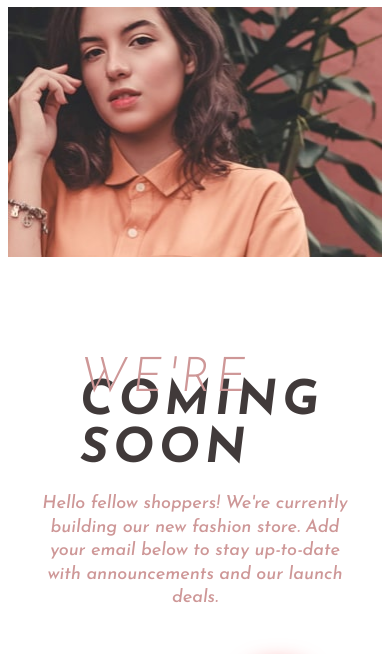
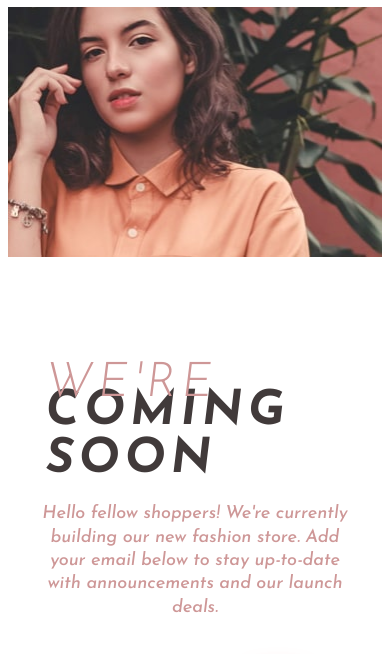
Before and after one commit to iamtridwan/baseapparel, a plain HTML site: page index.html in a window 390 px wide. Shown: the part 142-796 px from the top of the page. Drawn offline with Linux system fonts and the light colour scheme.

Commit message:
Update style.css

```diff
--- a/style.css
+++ b/style.css
@@ -172,7 +172,7 @@
         text-align:left;
         font-size: 3rem;
         width: 70%;
-        margin: 10px auto;
+        margin: 15px;
         line-height:1;
         font-weight: 600;
         text-transform:uppercase;
@@ -183,7 +183,7 @@
         color:var(--bg-color);
         font-weight:300;
         display:inline-block;
-        margin-bottom:-20px;
+        margin-bottom:-10px;
     }
 
     .write-up p{
```
